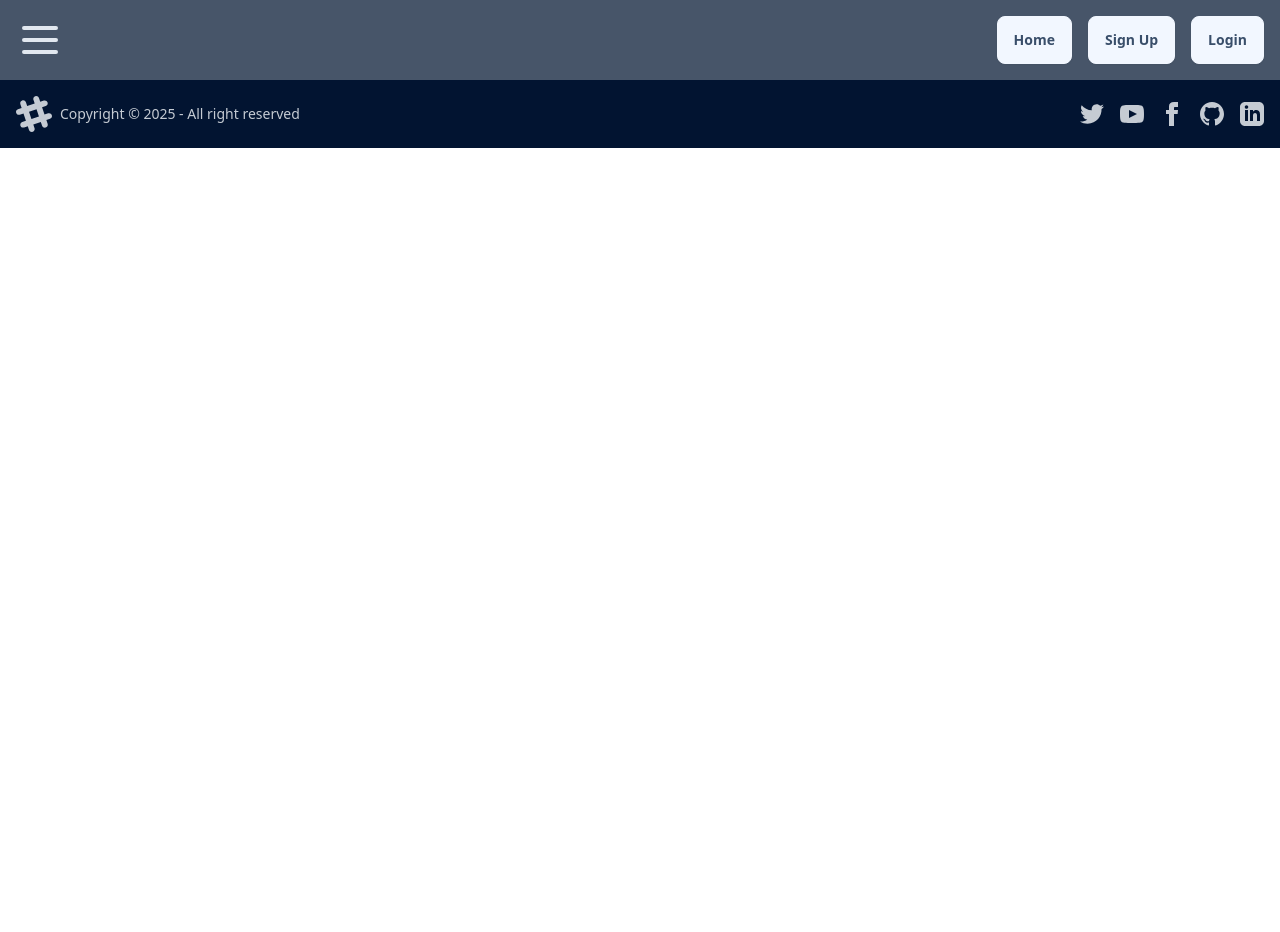
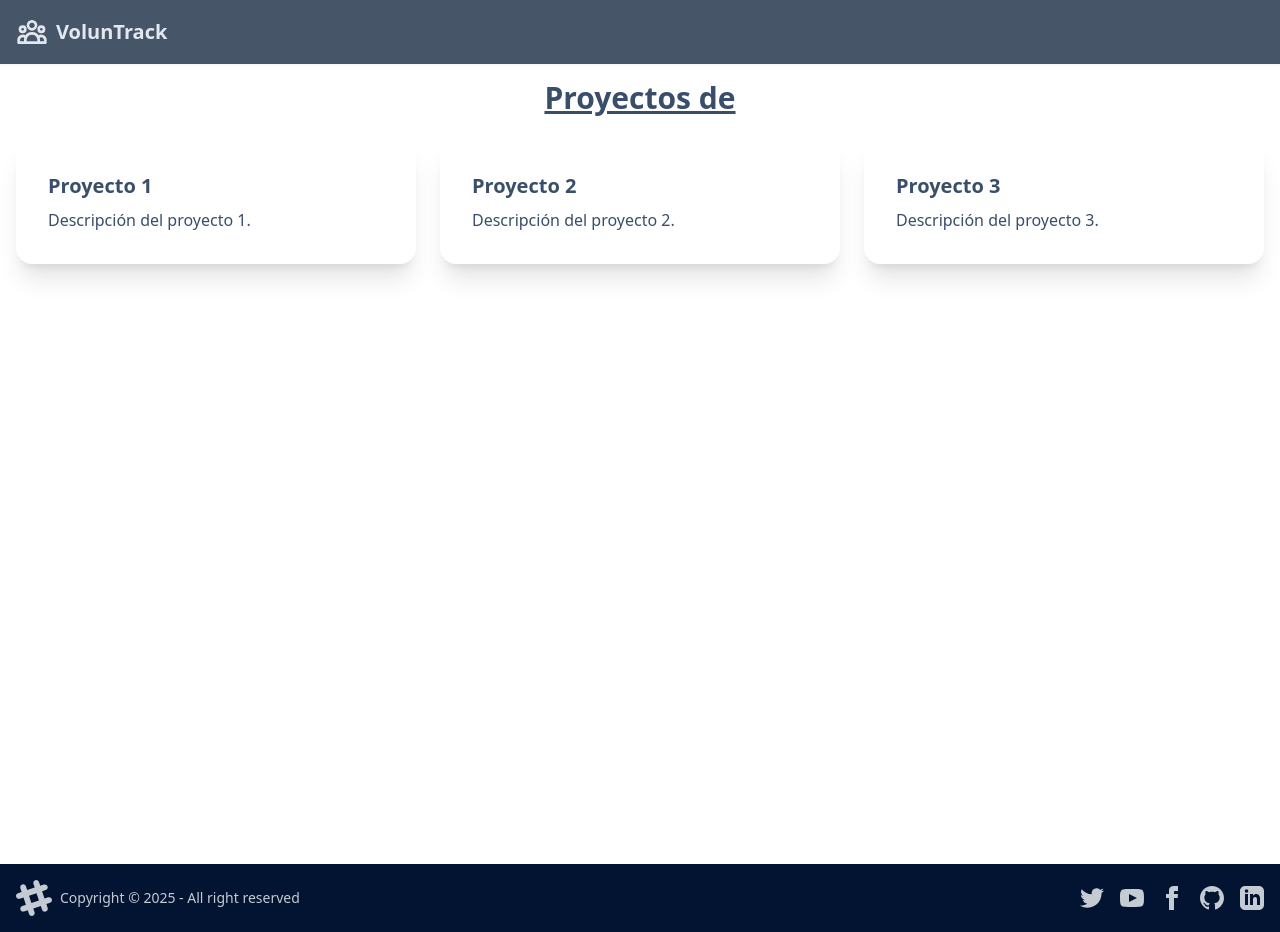
Before and after one commit to Kyomar97/Final-Project-App, a React (Create React App) app: page /organization/unicef in a window 1280 px wide. Before the commit the page ends 800 px from the top, so only its background shows below. Built offline with nearby package versions, Linux system fonts and the light colour scheme; no server answers.

Commit message:
navbar y sidebar mejorados, homepage done (mirar el tema imagenes)

```diff
--- a/src/App.jsx
+++ b/src/App.jsx
@@ -1,10 +1,5 @@
-import "./App.css";
+import { useState } from "react";
 import { Routes, Route } from "react-router-dom";
-import { useState } from "react";
-
-import HomePage from "./pages/HomePage/HomePage";
-import ProfilePage from "./pages/ProfilePage/ProfilePage";
-
 import Navbar from "./components/Navbar/Navbar";
 import IsPrivate from "./components/IsPrivate/IsPrivate";
 import IsAnon from "./components/IsAnon/IsAnon";
@@ -12,20 +7,31 @@ import Footer from "./components/Footer/Footer";
 import Sidebar from "./components/SideBar/SideBar";
 
 import IntroPage from "./pages/IntroPage/IntroPage";
+import HomePage from "./pages/HomePage/HomePage";
+import ProfilePage from "./pages/ProfilePage/ProfilePage";
+import ProjectsPage from "./pages/ProjectsPage/ProjectsPage";
 
 function App() {
   const [isSidebarOpen, setIsSidebarOpen] = useState(false);
 
-  const handleOpenSidebar = () => setIsSidebarOpen(true);
-  const handleCloseSidebar = () => setIsSidebarOpen(false);
+  const toggleSidebar = () => setIsSidebarOpen(!isSidebarOpen);
 
   return (
     <div className="App">
-      <Navbar onOpenSidebar={handleOpenSidebar} />
-      <Sidebar isOpen={isSidebarOpen} onClose={handleCloseSidebar} />
+      <Navbar onToggleSidebar={toggleSidebar} />
+
+      <Sidebar isOpen={isSidebarOpen} onToggle={toggleSidebar} />
+
       <Routes>
         <Route path="/" element={<IntroPage />} />
         <Route path="/home" element={<HomePage />} />
+        <Route path="/organization/cruz-roja" element={<ProjectsPage />} />
+        <Route path="/organization/greenpeace" element={<ProjectsPage />} />
+        <Route path="/organization/unicef" element={<ProjectsPage />} />
+        <Route
+          path="/organization/medicos-sin-fronteras"
+          element={<ProjectsPage />}
+        />
 
         <Route
           path="/profile"
--- a/src/components/Navbar/Navbar.jsx
+++ b/src/components/Navbar/Navbar.jsx
@@ -2,16 +2,50 @@ import { Link } from "react-router-dom";
 import { useContext } from "react";
 import { AuthContext } from "../../context/auth.context";
 
-function Navbar({ onOpenSidebar }) {
+function Navbar({ onToggleSidebar }) {
   const { isLoggedIn, user, logOutUser } = useContext(AuthContext);
 
+  const handleMenuClick = (e) => {
+    e.stopPropagation(); // Detener la propagación
+    onToggleSidebar();
+  };
+
   return (
-    <nav className="flex justify-between items-center bg-slate-600 p-4">
-      {/* Ícono de menú */}
-      <div className="cursor-pointer" onMouseEnter={onOpenSidebar}>
+    <div className="navbar bg-slate-600 shadow-sm p-4">
+      {/* Logo y nombre de la web (izquierda) */}
+      <div className="flex-1">
+        <Link to="/" className="flex items-center space-x-2">
+          {/* Logo (ícono de manos) */}
           <svg
             xmlns="http://www.w3.org/2000/svg"
-          className="h-12 w-12 text-slate-200"
+            className="h-8 w-8 text-slate-200"
+            fill="none"
+            viewBox="0 0 24 24"
+            stroke="currentColor"
+          >
+            <path
+              strokeLinecap="round"
+              strokeLinejoin="round"
+              strokeWidth={2}
+              d="M17 20h5v-2a3 3 0 00-5.356-1.857M17 20H7m10 0v-2c0-.656-.126-1.283-.356-1.857M7 20H2v-2a3 3 0 015.356-1.857M7 20v-2c0-.656.126-1.283.356-1.857m0 0a5.002 5.002 0 019.288 0M15 7a3 3 0 11-6 0 3 3 0 016 0zm6 3a2 2 0 11-4 0 2 2 0 014 0zM7 10a2 2 0 11-4 0 2 2 0 014 0z"
+            />
+          </svg>
+          {/* Nombre de la web */}
+          <span className="text-xl font-bold text-slate-200">VolunTrack</span>
+        </Link>
+      </div>
+
+      {/* Ícono de menú clickable (solo visible si está logueado) */}
+      {isLoggedIn && (
+        <div className="flex-none">
+          <div
+            className="cursor-pointer p-2"
+            onClick={handleMenuClick}
+            aria-label="Toggle menu"
+          >
+            <svg
+              xmlns="http://www.w3.org/2000/svg"
+              className="h-12 w-12 text-slate-200 hover:text-white transition-colors"
               fill="none"
               viewBox="0 0 24 24"
               stroke="currentColor"
@@ -24,37 +58,73 @@ function Navbar({ onOpenSidebar }) {
               />
             </svg>
           </div>
-
-      {/* Resto del Navbar */}
-      <div className="flex space-x-4">
-        <Link to="/home">
-          <button className="btn btn-xs sm:btn-sm md:btn-md">Home</button>
-        </Link>
-
-        {isLoggedIn && (
-          <>
-            <button onClick={logOutUser}>Logout</button>
-            <Link to="/profile">
-              <button>Profile</button>
-            </Link>
-            <span>{user && user.name}</span>
-          </>
+        </div>
       )}
 
-        {!isLoggedIn && (
-          <>
-            <Link to="/signup">
-              <button className="btn btn-xs sm:btn-sm md:btn-md">
-                Sign Up
-              </button>
+      {/* Botón de Home (solo visible si está logueado) */}
+      {isLoggedIn && (
+        <div className="flex-none">
+          <Link to="/home" className="text-slate-200 hover:text-white">
+            <button className="btn btn-ghost">Home</button>
           </Link>
-            <Link to="/login">
-              <button className="btn btn-xs sm:btn-sm md:btn-md">Login</button>
-            </Link>
-          </>
+        </div>
+      )}
+
+      {/* Avatar y dropdown (solo visible si está logueado) */}
+      {isLoggedIn && (
+        <div className="flex-none dropdown dropdown-end">
+          <div
+            tabIndex={0}
+            role="button"
+            className="btn btn-ghost btn-circle avatar"
+          >
+            <div className="w-10 rounded-full bg-slate-200 flex items-center justify-center">
+              {user && user.name ? (
+                // Mostrar la primera letra del nombre del usuario
+                user.name.charAt(0).toUpperCase()
+              ) : (
+                // Mostrar una silueta de persona si no hay nombre
+                <svg
+                  xmlns="http://www.w3.org/2000/svg"
+                  className="h-6 w-6 text-gray-700" // Color gris oscuro
+                  fill="none"
+                  viewBox="0 0 24 24"
+                  stroke="currentColor"
+                >
+                  <path
+                    strokeLinecap="round"
+                    strokeLinejoin="round"
+                    strokeWidth={2}
+                    d="M16 7a4 4 0 11-8 0 4 4 0 018 0zM12 14a7 7 0 00-7 7h14a7 7 0 00-7-7z"
+                  />
+                </svg>
               )}
             </div>
-    </nav>
+          </div>
+          <ul
+            tabIndex={0}
+            className="menu menu-sm dropdown-content bg-slate-400 rounded-box z-50 mt-3 w-52 p-2 shadow" // z-50 para asegurar que esté por encima
+          >
+            <li>
+              <Link
+                to="/profile"
+                className="text-slate-800 hover:text-slate-900" // Texto más oscuro
+              >
+                Profile
+              </Link>
+            </li>
+            <li>
+              <button
+                onClick={logOutUser}
+                className="text-slate-800 hover:text-slate-900" // Texto más oscuro
+              >
+                Logout
+              </button>
+            </li>
+          </ul>
+        </div>
+      )}
+    </div>
   );
 }
 
--- a/src/components/SideBar/SideBar.jsx
+++ b/src/components/SideBar/SideBar.jsx
@@ -1,18 +1,60 @@
-function Sidebar({ isOpen, onClose }) {
+import React from "react";
+
+function Sidebar({ isOpen, onToggle }) {
+  // Detener la propagación del evento
+  const handleOverlayClick = (e) => {
+    e.stopPropagation();
+    onToggle();
+  };
+
+  // Si no está abierto, no renderizar nada
+  if (!isOpen) return null;
+
   return (
     <>
-      {isOpen && (
+      {/* Overlay transparente que cubre toda la pantalla */}
       <div
-          className="fixed top-0 left-0 h-full bg-slate-400 text-white w-64 shadow-lg z-50"
-          onMouseLeave={onClose} // Cierra el sidebar al quitar el ratón
+        className="fixed inset-0 bg-black bg-opacity-50 z-40"
+        onClick={handleOverlayClick}
+        aria-hidden="true"
+      />
+
+      {/* El sidebar en sí */}
+      <div className="fixed top-0 left-0 h-full bg-slate-400 text-white w-64 shadow-lg z-50 overflow-y-auto">
+        <div className="p-6">
+          <div className="flex justify-end mb-4">
+            <button
+              onClick={(e) => {
+                e.stopPropagation();
+                onToggle();
+              }}
+              className="text-white hover:text-gray-200"
+              aria-label="Close menu"
             >
-          <div className="p-6">
+              <svg
+                xmlns="http://www.w3.org/2000/svg"
+                className="h-6 w-6"
+                fill="none"
+                viewBox="0 0 24 24"
+                stroke="currentColor"
+              >
+                <path
+                  strokeLinecap="round"
+                  strokeLinejoin="round"
+                  strokeWidth={2}
+                  d="M6 18L18 6M6 6l12 12"
+                />
+              </svg>
+            </button>
+          </div>
+
           <h2 className="text-xl font-semibold mb-6 text-center">Menú</h2>
           <ul className="space-y-4">
             <li className="border-b border-slate-600 pb-4">
               <a
                 href="#proyectos"
                 className="block text-center p-2 rounded-lg transition-colors hover:bg-slate-700 hover:shadow-md"
+                onClick={(e) => e.stopPropagation()}
               >
                 Proyectos
               </a>
@@ -21,6 +63,7 @@ function Sidebar({ isOpen, onClose }) {
               <a
                 href="#sobre-cruz-roja"
                 className="block text-center p-2 rounded-lg transition-colors hover:bg-slate-700 hover:shadow-md"
+                onClick={(e) => e.stopPropagation()}
               >
                 Sobre Cruz Roja
               </a>
@@ -29,6 +72,7 @@ function Sidebar({ isOpen, onClose }) {
               <a
                 href="#labor-en-canarias"
                 className="block text-center p-2 rounded-lg transition-colors hover:bg-slate-700 hover:shadow-md"
+                onClick={(e) => e.stopPropagation()}
               >
                 Labor en Canarias
               </a>
@@ -37,6 +81,7 @@ function Sidebar({ isOpen, onClose }) {
               <a
                 href="#mis-proyectos"
                 className="block text-center p-2 rounded-lg transition-colors hover:bg-slate-700 hover:shadow-md"
+                onClick={(e) => e.stopPropagation()}
               >
                 Mis Proyectos
               </a>
@@ -44,7 +89,6 @@ function Sidebar({ isOpen, onClose }) {
           </ul>
         </div>
       </div>
-      )}
     </>
   );
 }
--- a/src/pages/HomePage/HomePage.jsx
+++ b/src/pages/HomePage/HomePage.jsx
@@ -1,31 +1,67 @@
-import "./HomePage.css";
+import { Link } from "react-router-dom";
 
 function HomePage() {
-  const cards = [1, 2, 3, 4, 5];
+  // Datos de las organizaciones
+  const organizations = [
+    {
+      id: 1,
+      name: "Cruz Roja",
+      description: "Ayuda humanitaria en situaciones de emergencia.",
+      image: "https://via.placeholder.com/300x200?text=Cruz+Roja", // Logo de Cruz Roja
+      link: "/organization/cruz-roja",
+    },
+    {
+      id: 2,
+      name: "Greenpeace",
+      description: "Defensa del medio ambiente y la paz.",
+      image:
+        "https://upload.wikimedia.org/wikipedia/commons/thumb/5/5a/Greenpeace_logo.svg/1200px-Greenpeace_logo.svg.png", // Logo de Greenpeace
+      link: "/organization/greenpeace",
+    },
+    {
+      id: 3,
+      name: "Médicos Sin Fronteras",
+      description: "Atención médica en zonas de conflicto y catástrofes.",
+      image:
+        "https://upload.wikimedia.org/wikipedia/commons/thumb/6/69/M%C3%A9decins_Sans_Fronti%C3%A8res_Logo.svg/1200px-M%C3%A9decins_Sans_Fronti%C3%A8res_Logo.svg.png", // Logo de Médicos Sin Fronteras
+      link: "/organization/medicos-sin-fronteras",
+    },
+    {
+      id: 4,
+      name: "UNICEF",
+      description: "Protección de los derechos de los niños.",
+      image:
+        "https://upload.wikimedia.org/wikipedia/commons/thumb/5/57/UNICEF_Logo.svg/1200px-UNICEF_Logo.svg.png", // Logo de UNICEF
+      link: "/organization/unicef",
+    },
+  ];
 
   return (
     <div className="flex flex-col min-h-screen p-4">
       <h1 className="text-3xl font-bold underline mb-6 text-center">
-        Hello world!
+        Organizaciones que necesitan tu ayuda
       </h1>
 
-      <div className="grid grid-cols-1 md:grid-cols-2 lg:grid-cols-3 xl:grid-cols-5 gap-4">
-        {cards.map((card) => (
-          <div key={card} className="card bg-base-100 shadow-xl">
-            <figure>
+      {/* Grid de tarjetas */}
+      <div className="grid grid-cols-1 md:grid-cols-2 lg:grid-cols-4 gap-6 w-full">
+        {organizations.map((org) => (
+          <Link
+            key={org.id}
+            to={org.link}
+            className="card bg-base-100 shadow-xl hover:shadow-2xl transition-shadow duration-300 h-full flex flex-col"
+          >
+            <figure className="px-4 pt-4 flex-grow">
               <img
-                src="https://img.daisyui.com/images/stock/photo-1494232410401-ad00d5433cfa.webp"
-                alt={`Album ${card}`}
+                src={org.image}
+                alt={org.name}
+                className="rounded-xl h-64 w-full object-contain" // Ajuste para logos
               />
             </figure>
             <div className="card-body">
-              <h2 className="card-title">New album is released!</h2>
-              <p>Click the button to listen on Spotiwhy app.</p>
-              <div className="card-actions justify-end">
-                <button className="btn btn-primary">Listen</button>
-              </div>
+              <h2 className="card-title text-center">{org.name}</h2>
+              <p className="text-center">{org.description}</p>
             </div>
-          </div>
+          </Link>
         ))}
       </div>
     </div>
--- /dev/null
+++ b/src/pages/ProjectsPage/ProjectsPage.jsx
@@ -0,0 +1,38 @@
+import { useParams } from "react-router-dom";
+
+function ProjectsPage() {
+  // Obtener el nombre de la organización desde la URL
+  const { organizationName } = useParams();
+
+  // Datos de proyectos (simulados)
+  const projects = [
+    { id: 1, name: "Proyecto 1", description: "Descripción del proyecto 1." },
+    { id: 2, name: "Proyecto 2", description: "Descripción del proyecto 2." },
+    { id: 3, name: "Proyecto 3", description: "Descripción del proyecto 3." },
+  ];
+
+  return (
+    <div className="flex flex-col min-h-screen p-4">
+      <h1 className="text-3xl font-bold underline mb-6 text-center">
+        Proyectos de {organizationName}
+      </h1>
+
+      {/* Listado de proyectos */}
+      <div className="grid grid-cols-1 md:grid-cols-2 lg:grid-cols-3 gap-6">
+        {projects.map((project) => (
+          <div
+            key={project.id}
+            className="card bg-base-100 shadow-xl hover:shadow-2xl transition-shadow duration-300"
+          >
+            <div className="card-body">
+              <h2 className="card-title">{project.name}</h2>
+              <p>{project.description}</p>
+            </div>
+          </div>
+        ))}
+      </div>
+    </div>
+  );
+}
+
+export default ProjectsPage;
--- a/src/pages/SignupPage/SignupPage.jsx
+++ b/src/pages/SignupPage/SignupPage.jsx
@@ -1,4 +1,4 @@
-import { useState } from "react";
+/* import { useState } from "react";
 import { Link, useNavigate } from "react-router-dom";
 import authService from "../../services/auth.service";
 
@@ -106,3 +106,4 @@ function SignupPage() {
 }
 
 export default SignupPage;
+ */
```
Lines whose indentation alone changed are shown as unchanged.
